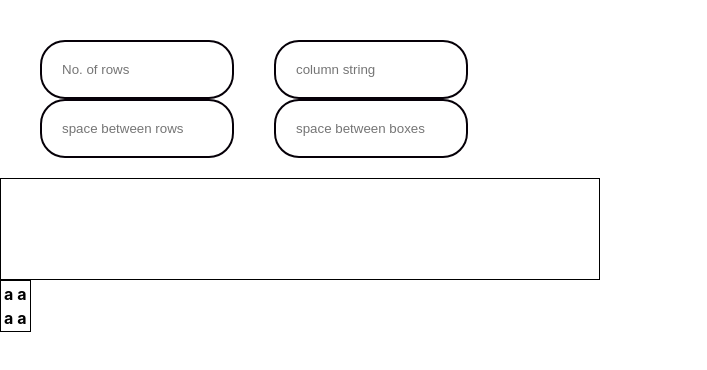
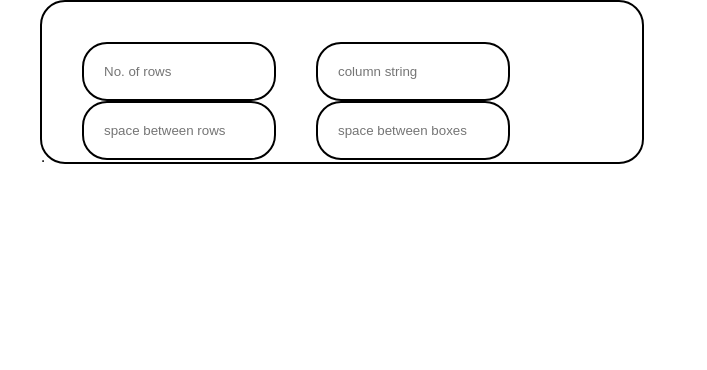
Before and after one commit to choudharyAbhishek/ReactRandomDataHandlerTest, a React (Create React App) app: page / in a window 1280 px wide. Shown: the top 370 px of the page, without its empty margins (0-707 px from the left). Built offline with nearby package versions, Linux system fonts and the light colour scheme.

Commit message:
added logic to update tableview

```diff
--- a/src/components/UserInput.jsx
+++ b/src/components/UserInput.jsx
@@ -1,4 +1,5 @@
-import React, { Component } from 'react';
+import React,{ Component } from 'react';
+import ReactDOM from 'react-dom';
 import '../styles/ComponentStyles.css';
 import ColumnView from './ColumnDesign.js'
 const colStyle = {
@@ -23,6 +24,7 @@ class UserInput extends Component {
         this.updateRowsGap = this.updateRowsGap.bind(this);
         this.updateBoxesGap = this.updateBoxesGap.bind(this);
         this.updateTableView = this.updateTableView.bind(this);
+        this.newRef = React.createRef();
     }
 
     updateTableView() {
@@ -32,7 +34,7 @@ class UserInput extends Component {
         let columnView = [];
         if(totalRows>0){
             for(var i=0;i<totalRows;i++){
-                rowView.push(<tr id="rowContainer"><td></td></tr>);
+                rowView.push(<tr id="rowContainer"><td id="columnContainer"></td></tr>);
             }
         }
         //const table = document.createElement("table")
@@ -58,6 +60,29 @@ class UserInput extends Component {
         */
         return rowView;
     }
+
+    createTable() {
+    var num_rows = this.state.numberOfRows;
+    //var num_rows = 6;
+    var num_cols = 5;
+    var theader = '<table border="1">\n';
+    var tbody = '';
+
+    for( var i=0; i<num_rows;i++)
+    {
+        tbody += '<tr id="rowContainer">';
+        for( var j=0; j<num_cols;j++)
+        {
+            tbody += '<td id="columnContainer">';
+            //tbody += 'Cell ' + i + ',' + j;
+            tbody += '</td>'
+        }
+        tbody += '</tr>\n';
+    }
+    var tfooter = '</table>';
+    //document.getElementById('wrapper').innerHTML = theader + tbody + tfooter;
+    ReactDOM.findDOMNode(this.refs.tableView).innerHTML = theader + tbody + tfooter;
+}
 
     updateRowsCount(e) {
         if(e.target.value > 0)
@@ -112,6 +137,14 @@ class UserInput extends Component {
         return(columnSplits)
     }
 
+    componentDidMount() {
+        this.createTable();
+    }
+
+    componentDidUpdate() {
+        this.createTable();
+    }
+
     render() {
         return (
             <div id= "mainContainer">
@@ -123,18 +156,7 @@ class UserInput extends Component {
                     <input type="number" id= "userInputs" placeholder="space between boxes" onChange={this.updateBoxesGap}/>
                 </div>
                 <div >
-                    <ColumnView styles={colStyle}/>
-                    <table id="tableContainer">
-                        {this.updateTableView()}
-                        <tr>
-                            <th> a</th>
-                            <th> a</th>
-                        </tr>
-                        <tr>
-                            <th>a </th>
-                            <th>a </th>
-                        </tr>
-                    </table>
+                    <div ref="tableView"></div>
                 </div>
             </div>
         );
--- a/src/styles/ComponentStyles.css
+++ b/src/styles/ComponentStyles.css
@@ -1,6 +1,6 @@
 #userInputs {
     border-radius: 25px;
-    border: 2px solid rgb(6, 0, 8);
+    border: 2px solid #000;
     padding: 20px;
     width: 150px;
     height: 15px;
@@ -12,7 +12,10 @@
 }
 
 #mainContainer {
-    width: 600px
+    border-radius: 25px;
+    border: 2px solid #000;
+    width: 600px;
+    margin-left:40px
 }
 
 #coloumnContainer {
@@ -27,4 +30,10 @@
 
 #rowContainer {
     border:1px solid #000;
+    height: 100px;
 }
+
+#columnContainer {
+    border:1px solid #000;
+    width: 10px;
+}
```
